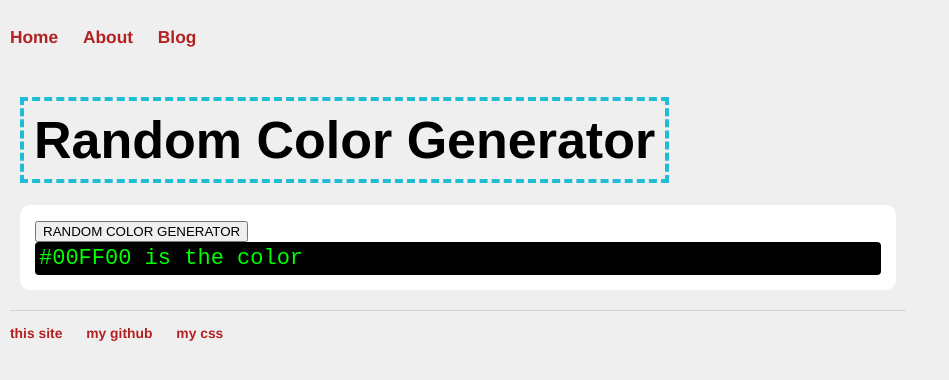
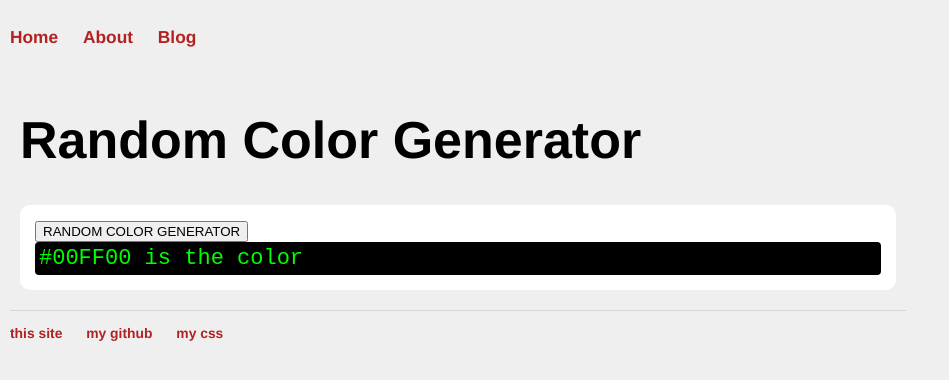
Before and after one commit to Samplasion/samplasion.github.iold, a Jekyll site: the page built from hex.html, in a window 1280 px wide. Shown: the top 380 px of the page, without its empty margins (0-949 px from the left). Built offline with Jekyll 4.4.1, drawn with Linux system fonts in a browser that asks for light colours; a script that is not in the unit is left out.

Commit message:
Update hex.html

```diff
--- a/hex.html
+++ b/hex.html
@@ -14,7 +14,7 @@ function hex() {
    document.getElementById("randex").innerHTML = '<font color="#'+rand+rand2+rand3+rand4+rand5+rand6+'">#'+rand+rand2+rand3+rand4+rand5+rand6+' is the color</font>'
 }
 </script>
-<h1><span>{{ page.title }}</span></h1>
+<h1>{{ page.title }}</h1>
 <div class="section">
 <button onclick="hex()">RANDOM COLOR GENERATOR</button><br />
 <div class="console" id="randex">#00FF00 is the color</div>
```
